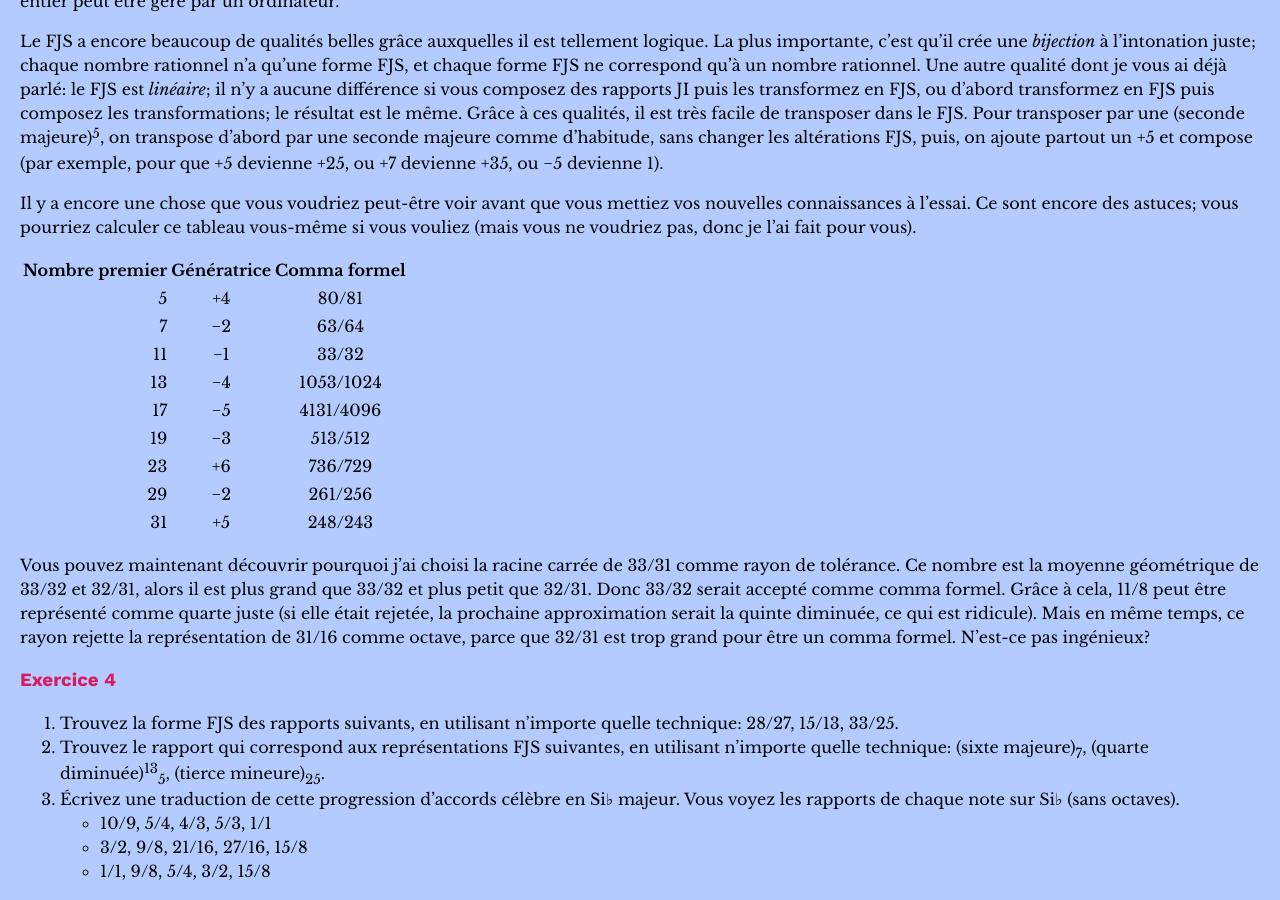
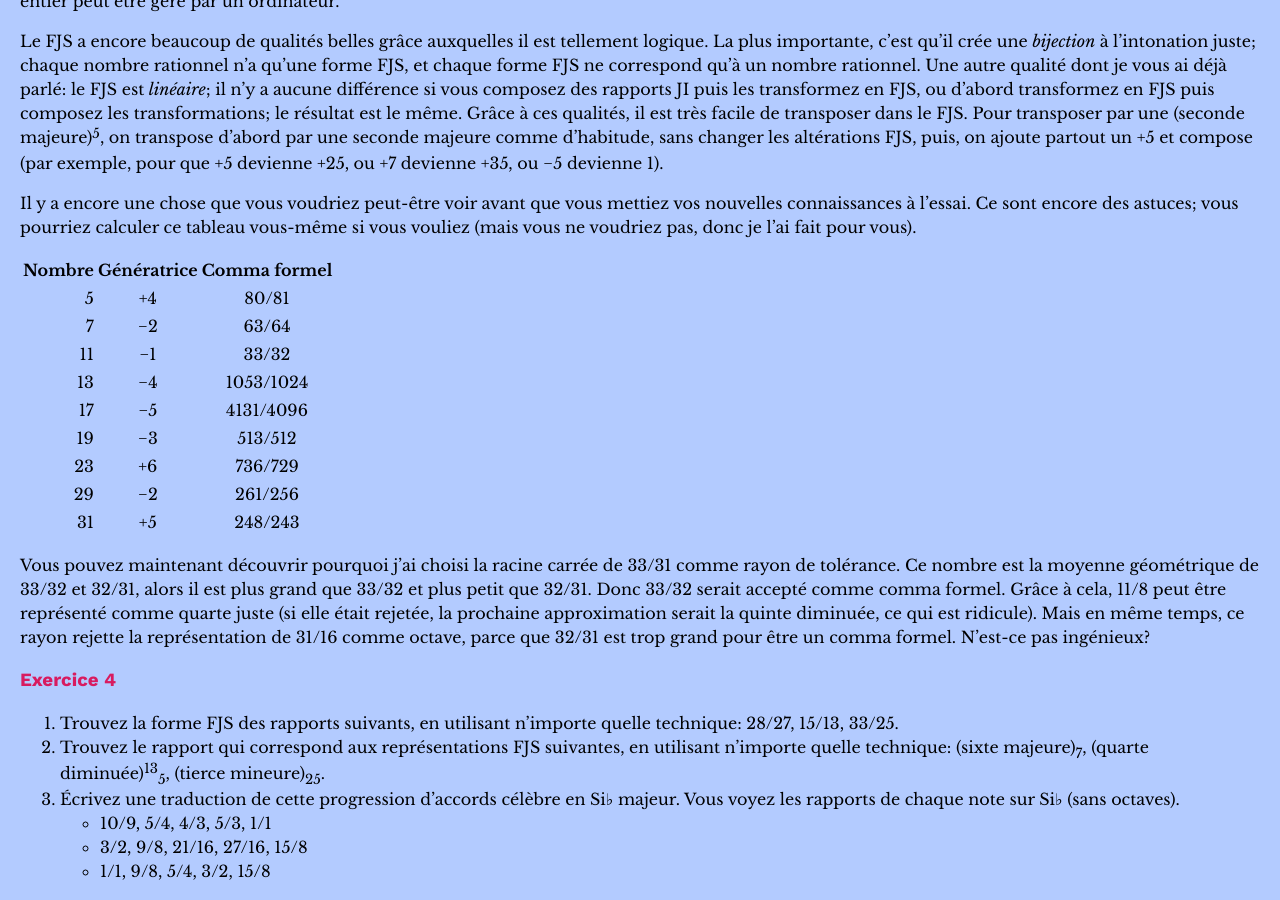
Before and after one commit to misotanni/misotanni.github.io, a Jekyll site: the page built from fjs/fr/crash.md, in a window 1280 px wide and 900 px high, scrolled down 12788 px. Built offline with Jekyll 4.4.1, drawn with Linux system fonts in a browser that asks for light colours; our own code applies the rules of GitHub Pages for plain Markdown files; formulas are drawn with MathJax 3.

Commit message:
made the translation a bit less accurate at the cost of the legibility of one table

```diff
--- a/fjs/fr/crash.md
+++ b/fjs/fr/crash.md
@@ -385,17 +385,17 @@ Le FJS a encore beaucoup de qualités belles grâce auxquelles il est tellement
 
 Il y a encore une chose que vous voudriez peut-être voir avant que vous mettiez vos nouvelles connaissances à l'essai. Ce sont encore des astuces; vous pourriez calculer ce tableau vous-même si vous vouliez (mais vous ne voudriez pas, donc je l'ai fait pour vous).
 
-| Nombre premier | Génératrice | Comma formel |
-|---------------:|:-----------:|:------------:|
-| 5              | +4          | 80/81        |
-| 7              | −2          | 63/64        |
-| 11             | −1          | 33/32        |
-| 13             | −4          | 1053/1024    |
-| 17             | −5          | 4131/4096    |
-| 19             | −3          | 513/512      |
-| 23             | +6          | 736/729      |
-| 29             | −2          | 261/256      |
-| 31             | +5          | 248/243      |
+| Nombre | Génératrice | Comma formel |
+|-------:|:-----------:|:------------:|
+| 5      | +4          | 80/81        |
+| 7      | −2          | 63/64        |
+| 11     | −1          | 33/32        |
+| 13     | −4          | 1053/1024    |
+| 17     | −5          | 4131/4096    |
+| 19     | −3          | 513/512      |
+| 23     | +6          | 736/729      |
+| 29     | −2          | 261/256      |
+| 31     | +5          | 248/243      |
 
 Vous pouvez maintenant découvrir pourquoi j'ai choisi la racine carrée de 33/31 comme rayon de tolérance. Ce nombre est la moyenne géométrique de 33/32 et 32/31, alors il est plus grand que 33/32 et plus petit que 32/31. Donc 33/32 serait accepté comme comma formel. Grâce à cela, 11/8 peut être représenté comme quarte juste (si elle était rejetée, la prochaine approximation serait la quinte diminuée, ce qui est ridicule). Mais en même temps, ce rayon rejette la représentation de 31/16 comme octave, parce que 32/31 est trop grand pour être un comma formel. N'est-ce pas ingénieux?
 
```
